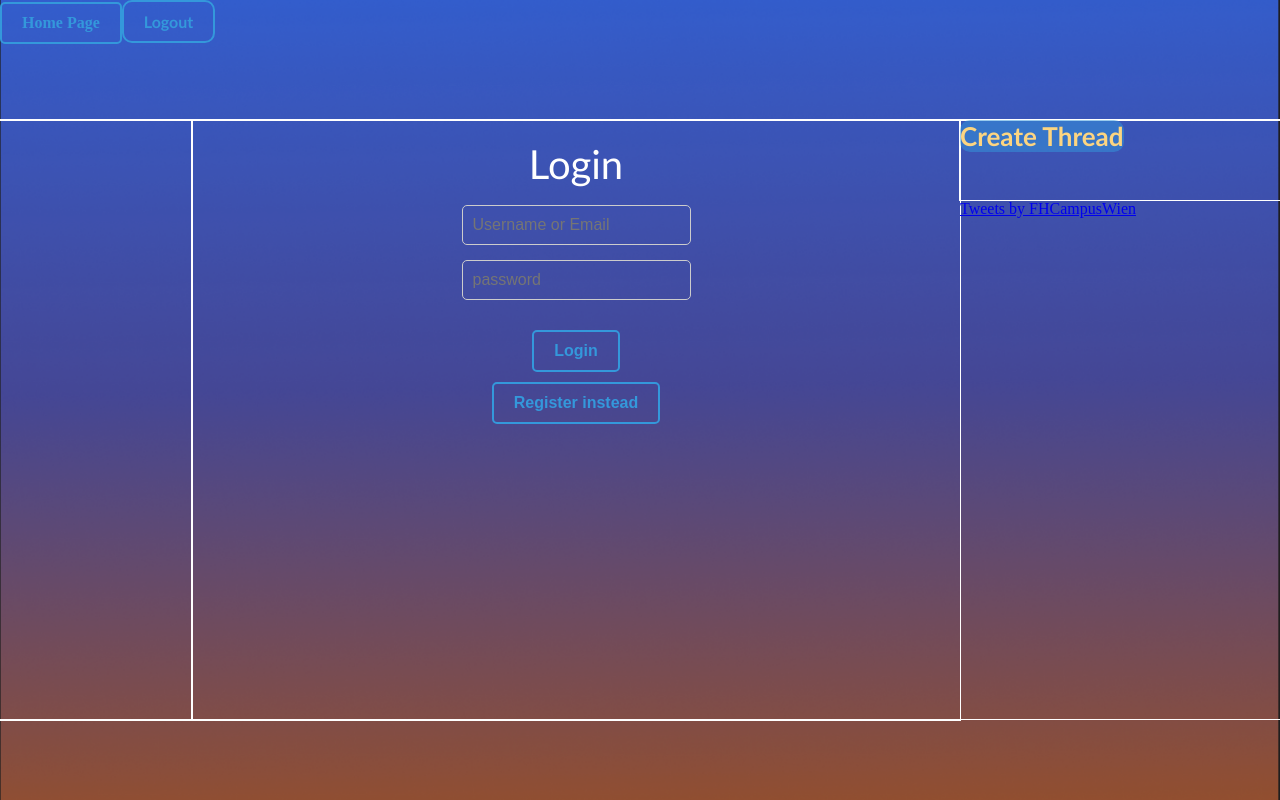
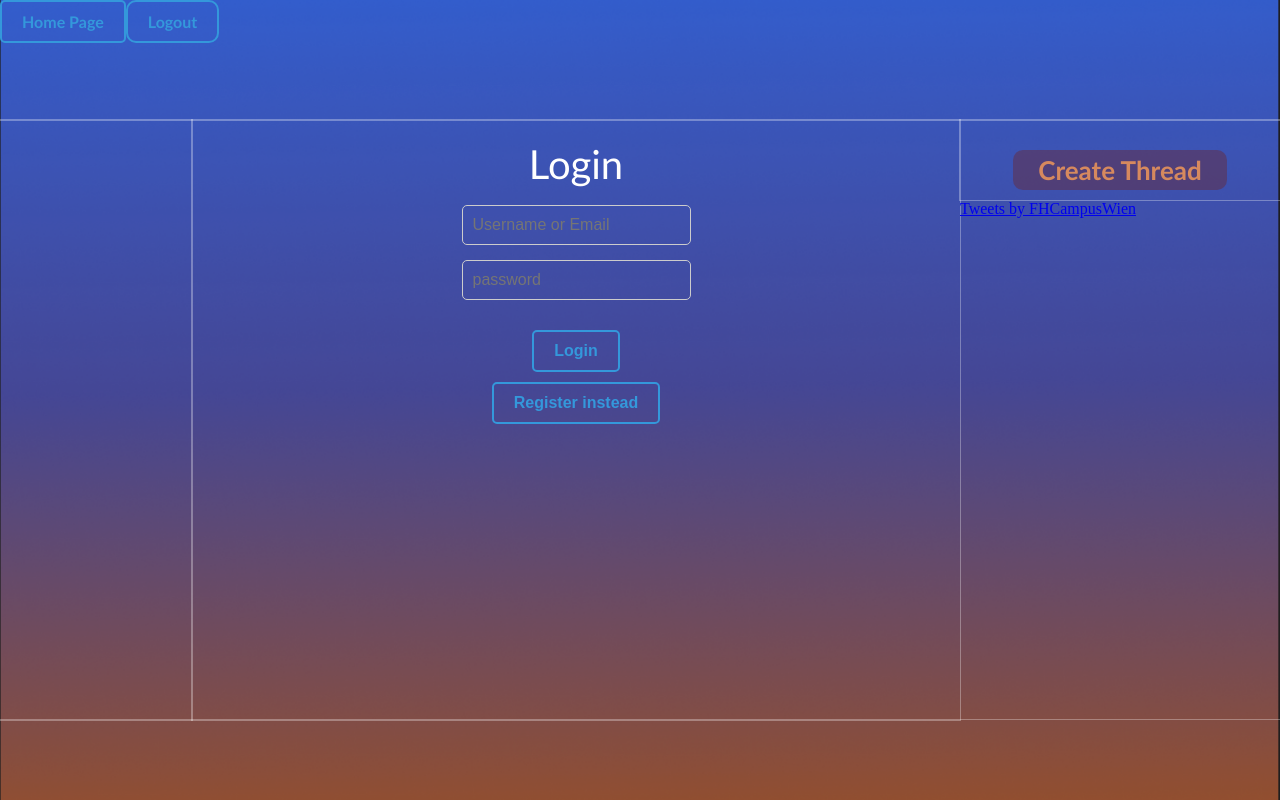
Before and after one commit to AM2552/CampusConnect, a React (Create React App) app in the folder client/: page /login in a window 1280 px wide. Built offline with nearby package versions, Linux system fonts and the light colour scheme; sample sign-in values are in the browser's storage.

Commit message:
styling changes

```diff
--- a/client/src/App.css
+++ b/client/src/App.css
@@ -16,34 +16,32 @@ body {
 
 .aside1  {
   grid-area: aside1;
-  outline: 1px solid rgb(255, 255, 255);
+  outline: 1px solid #ffffff50;
 }
 
 .header {
   grid-area: header;
-  outline: 1px solid rgb(255, 255, 255);
-
-
+  outline: 1px solid #ffffff50;
 }
 
 .aside2 {
   grid-area: aside2;
-  outline: 1px solid rgb(255, 255, 255);
+  outline: 1px solid #ffffff50;
 }
 
 .aside3 {
   grid-area: aside3;
-  outline: 1px solid rgb(255, 255, 255);
+  outline: 1px solid #ffffff50;
 }
 
 main {
   grid-area: main;
-  outline: 1px solid rgb(255, 255, 255);
+  outline: 1px solid #ffffff50;
 }
 
 footer {
   grid-area: footer;
-  outline: 1px solid rgb(255, 255, 255);
+  outline: 1px solid #ffffff50;
 }
 
 #root {
@@ -52,25 +50,30 @@ footer {
 }
 
 .createButtonDiv {
-  margin-top: 35px;
+  margin-top: 30px;
   display: flex;
   justify-content: center;
 }
 
-#createButton {
+.createButton {
   font-size: 26px;
   font-weight: bold;
   text-decoration: none;
   border: transparent;
-  color: #fcd581;
-  background-color: rgba(52, 152, 219, 0.5) ;
+  color: #D6895E;
+  background-color: rgba(111, 37, 37, 0.4) ;
   border-radius: 10px;
   transition: background-color 0.3s, color 0.3s;
   font-family: 'Trebuchet MS', 'Lucida Sans Unicode', 'Lucida Grande', 'Lucida Sans', Arial, sans-serif;
   cursor: pointer;
+  padding-left: 25px;
+  padding-right: 25px;
+  padding-top: 4px;
+  padding-bottom: 4px;
 }
 
-#createButton:hover {
+.createButton:hover {
+  background-color: rgba(111, 37, 37, 0.2);
   color: #ffffff;
 }
 
@@ -341,6 +344,7 @@ footer {
   background-color: transparent;
   border-radius: 5px;
   transition: background-color 0.3s, color 0.3s;
+  font-family: 'Trebuchet MS', 'Lucida Sans Unicode', 'Lucida Grande', 'Lucida Sans', Arial, sans-serif;
 }
 
 .homeCSS:hover {
@@ -465,3 +469,52 @@ footer {
   color: rgba(255, 47, 47, 0.978);
   margin-bottom: 5px;
 }
+
+
+/*Filter methods*/
+
+.filterDiv {
+  padding-top: 10px;
+  padding-left: 5px
+}
+
+.searchBy {
+  padding-top: 10px;
+  padding: 5px;
+  margin-bottom: 10px;
+  border: 1px solid #ccc;
+  border-radius: 5px;
+  font-size: 15px;
+  background-color: white;
+  color: #000000;
+}
+
+.dateFilter {
+  text-decoration: none;
+  border: 2px solid #3498db;
+  color: #3498db;
+  background-color: transparent;
+  border-radius: 10px;
+  transition: background-color 0.3s, color 0.3s;
+  font-family: 'Trebuchet MS', 'Lucida Sans Unicode', 'Lucida Grande', 'Lucida Sans', Arial, sans-serif;
+  cursor: pointer;
+  font-size: 20px;
+}
+
+.dateFilter:hover {
+  background-color: #3498db;
+  border: 2px solid #ffffff;
+  color: #ffffff;
+}
+
+
+
+
+.filterDiv1 {
+  display: inline-block;
+}
+
+.filterDiv2 {
+  display: inline-block;
+  padding-left: 7px;
+}
--- a/client/src/App.js
+++ b/client/src/App.js
@@ -42,9 +42,9 @@ function NavigationCreateThread() {
     if (auth.authState) {
       // User is logged in, display logout button
       return (
-      <>
-        <Link id="createButton" to="/createthread">Create Thread</Link>
-      </>
+      <div className="createButtonDiv">
+        <Link className="createButton" to="/createthread">Create Thread</Link>
+      </div>
       )
     } else {
     }
--- a/client/src/Login.css
+++ b/client/src/Login.css
@@ -16,34 +16,28 @@ body {
 
 .aside1  {
     grid-area: aside1;
-    outline: 1px solid rgb(255, 255, 255);
   }
 
   .header {
     grid-area: header;
-    outline: 1px solid rgb(255, 255, 255);
 
 
   }
 
   .aside2 {
     grid-area: aside2;
-    outline: 1px solid rgb(255, 255, 255);
   }
 
   .aside3 {
     grid-area: aside3;
-    outline: 1px solid rgb(255, 255, 255);
   }
 
   main {
     grid-area: main;
-    outline: 1px solid rgb(255, 255, 255);
   }
 
   footer {
     grid-area: footer;
-    outline: 1px solid rgb(255, 255, 255);
   }
 
   #root {
--- a/client/src/pages/Home.jsx
+++ b/client/src/pages/Home.jsx
@@ -69,21 +69,35 @@ function Home() {
   };
 
   return (
+
+    //ADD CLASSNAME
     <div>
-      <button onClick={sortByDate}>{sortDateAscending ? "Newest First" : "Oldest First"}</button>
-      <button onClick={sortByTitle}>{sortTitleAscending ? "Z-A" : "A-Z"}</button>
+      <div className="filterDiv">
+        <div className="filterDiv1">
+      <button className="dateFilter" onClick={sortByDate}>{sortDateAscending ? "Newest First" : "Oldest First"}</button>
+      </div>
+      <div className="filterDiv2">
+      <button className="dateFilter" onClick={sortByTitle}>{sortTitleAscending ? "Z-A" : "A-Z"}</button>
+      </div>
+      <div className="searchByUser filterDiv2">
       <input
+        className="searchBy"
         type="text"
         placeholder="Search by user..."
         value={searchUser}
         onChange={handleSearchChange}
       />
+      </div>
+      <div className="searchByKey filterDiv2">
       <input
+          className="searchBy"
           type="text"
           placeholder="Search by keyword..."
           value={searchKeyword}
           onChange={handleKeywordChange}
         />
+        </div>
+        </div>
       {filteredThreads.map((value, key) => {
         return (
           <div
```
